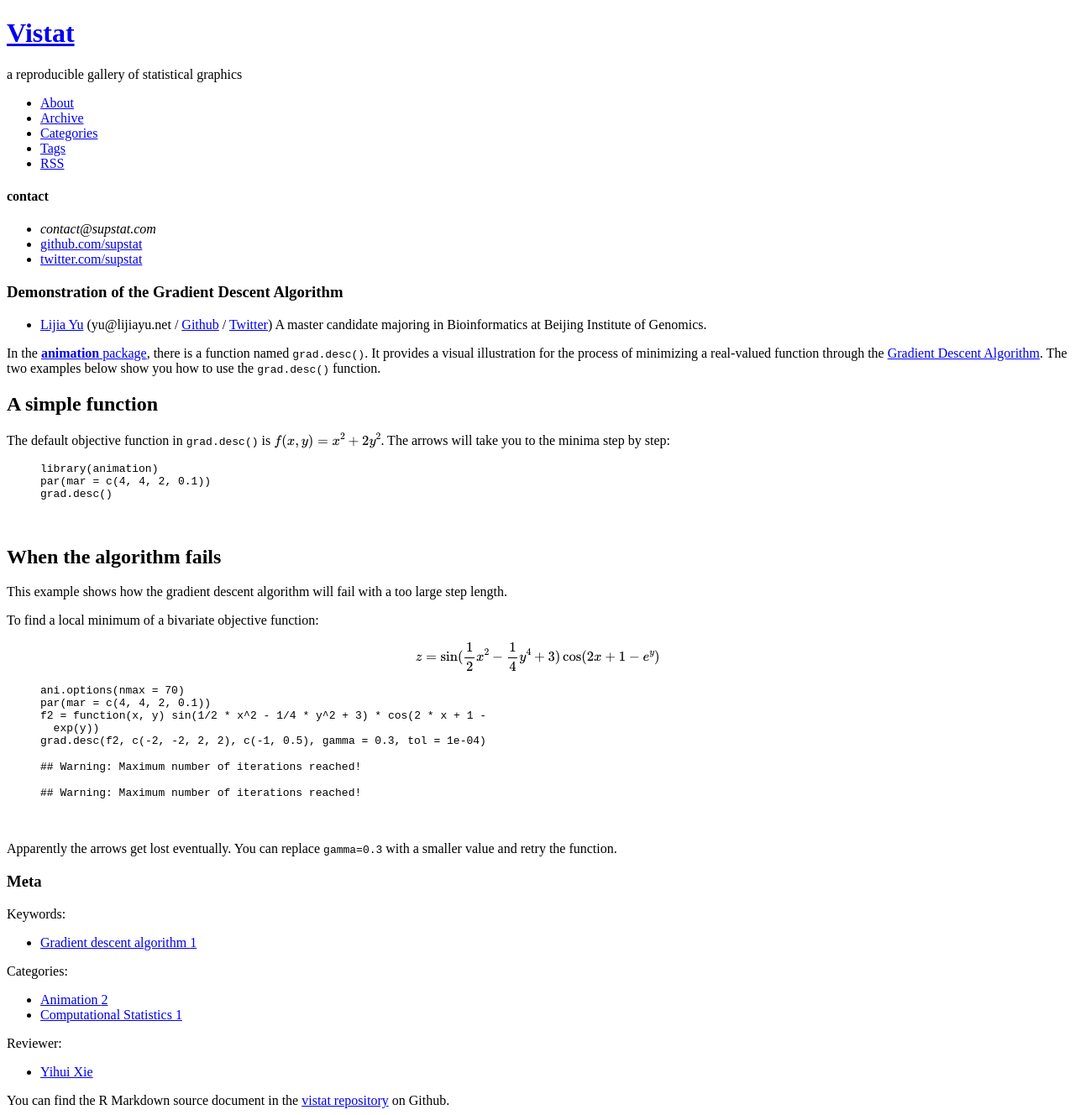
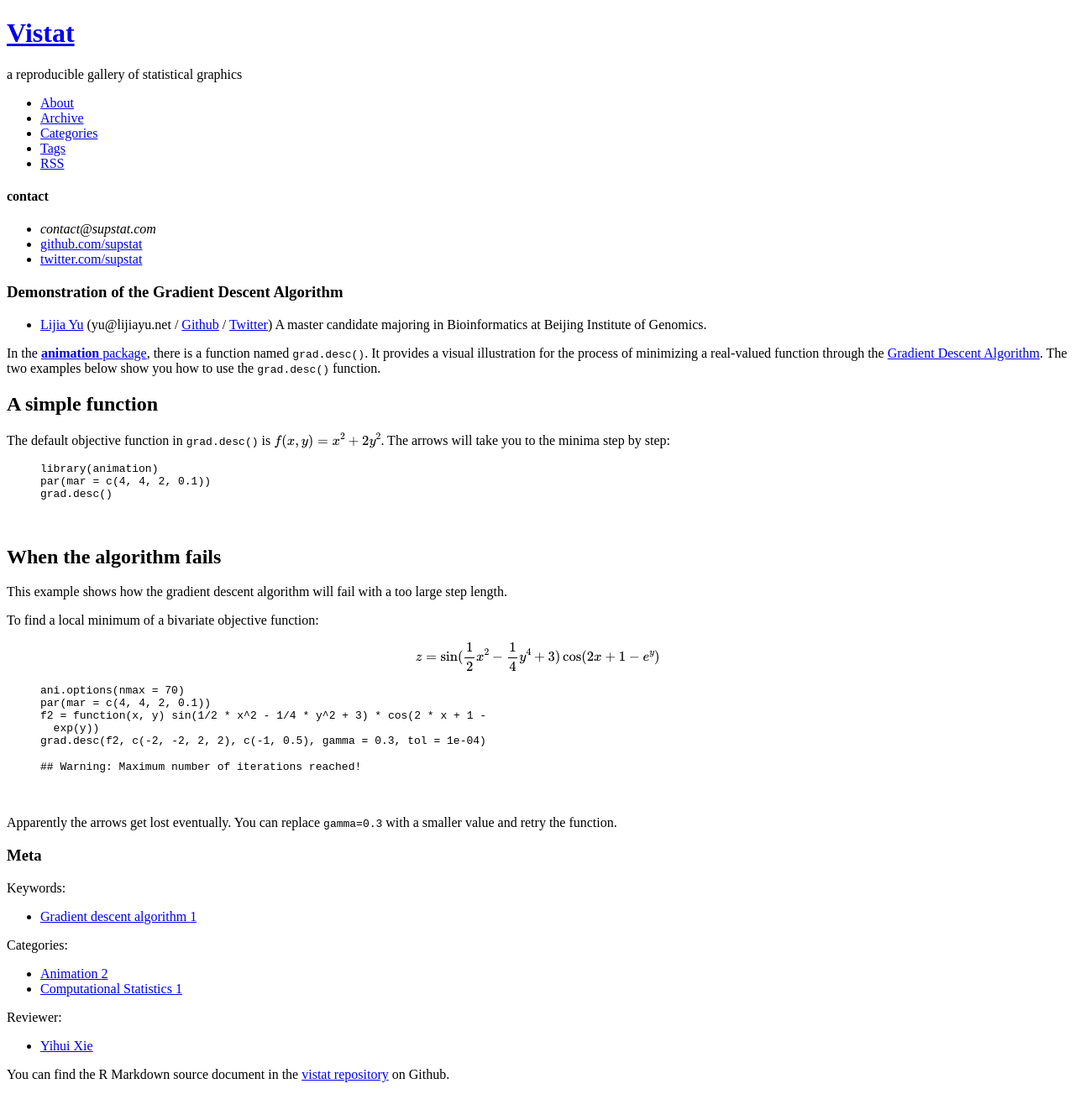
Before and after one commit to yulijia/vistat, a Jekyll site: the page built from _posts/2013-03-24-gradient-descent-algorithm-with-r.md, in a window 1280 px wide. Shown: the whole page at 84% size. Built offline with Jekyll 4.4.1, drawn with Linux system fonts in a browser that asks for light colours; nearby versions of some CDN libraries; library files that are not in the unit come from our copies; formulas are drawn with MathJax 3; after the commit the page ends 1297 px from its top, so only the background shows below that.

Commit message:
Lijia has fixed the buglet in the animation package, and only a single warning was left

```diff
--- a/_posts/2013-03-24-gradient-descent-algorithm-with-r.md
+++ b/_posts/2013-03-24-gradient-descent-algorithm-with-r.md
@@ -70,12 +70,6 @@ grad.desc(f2, c(-2, -2, 2, 2), c(-1, 0.5), gamma = 0.3, tol = 1e-04)
 {% endhighlight %}
 
 
-
-{% highlight text %}
-## Warning: Maximum number of iterations reached!
-{% endhighlight %}
-
-
 <div class="scianimator">
 <div id="grad_desc_wrong" style="display: inline-block;">
 </div>
```
